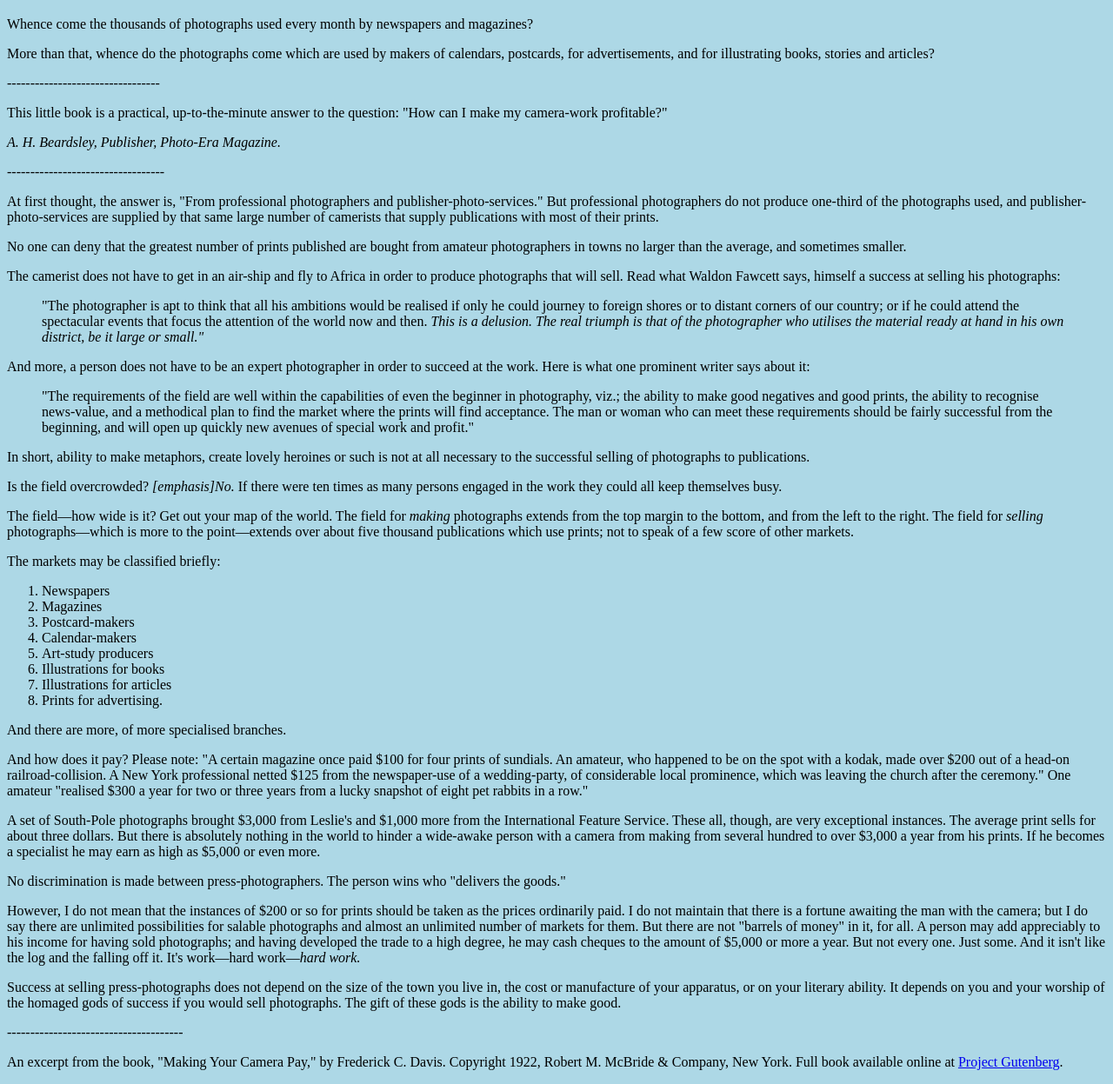
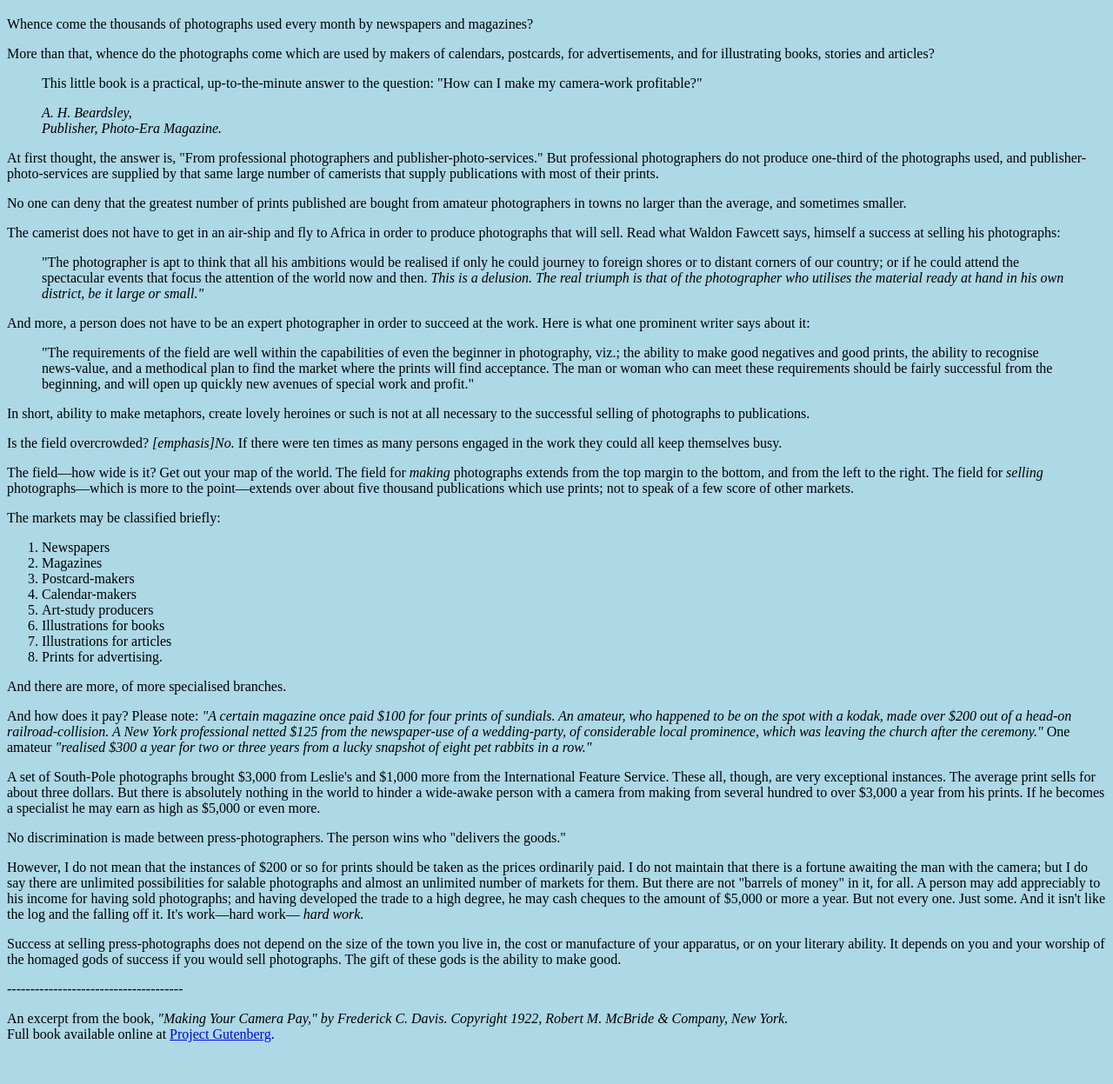
Before and after one commit to TXMack713/FrontendMastersDay1, a plain HTML site: page practice.html in a window 1280 px wide. Shown: the part 87-1334 px from the top of the page at 87% size. After the commit the page ends 1302 px from the top, so only its background shows below. Drawn offline with Linux system fonts and the light colour scheme.

Commit message:
Updated the practice page

```diff
--- a/practice.html
+++ b/practice.html
@@ -13,12 +13,14 @@
       <p>Whence come the thousands of photographs used every month by newspapers and magazines?</p>
 
       <p>More than that, whence do the photographs come which are used by makers of calendars, postcards, for advertisements, and for illustrating books, stories and articles?</p>
-    <p>---------------------------------</p>
+      <!-- 	<p>---------------------------------</p> -->
+      <blockquote>
         <p>This little book is a practical, up-to-the-minute answer to the question: "How can I make my camera-work profitable?"</p>
 
-    <cite>A. H. Beardsley,
+        <cite>A. H. Beardsley,<br>
           Publisher, Photo-Era Magazine.</cite>
-    <p>----------------------------------</p>
+      </blockquote>
+      <!-- 	<p>----------------------------------</p> -->
 
       <p>At first thought, the answer is, "From professional photographers and publisher-photo-services." But professional photographers do not produce one-third of the photographs used, and publisher-photo-services are supplied by that same large number of camerists that supply publications with most of their prints.</p>
 
@@ -26,7 +28,9 @@
 
       <p>The camerist does not have to get in an air-ship and fly to Africa in order to produce photographs that will sell. Read what Waldon Fawcett says, himself a success at selling his photographs:</p>
 
-    <blockquote>"The photographer is apt to think that all his ambitions would be realised if only he could journey to foreign shores or to distant corners of our country; or if he could attend the spectacular events that focus the attention of the world now and then. <!--[emphasize] --><em>This is a delusion. The real triumph is that of the photographer who utilises the material ready at hand in his own district, be it large or small."<!--[end]--></em></blockquote>
+      <blockquote>"The photographer is apt to think that all his ambitions would be realised if only he could journey to foreign shores or to distant corners of our country; or if he could attend the spectacular events that focus the attention of the world now and then.
+        <!--[emphasize] --><em>This is a delusion. The real triumph is that of the photographer who utilises the material ready at hand in his own district, be it large or small."
+          <!--[end]--></em></blockquote>
 
       <p>And more, a person does not have to be an expert photographer in order to succeed at the work. Here is what one prominent writer says about it:</p>
 
@@ -34,9 +38,14 @@
 
       <p>In short, ability to make metaphors, create lovely heroines or such is not at all necessary to the successful selling of photographs to publications.</p>
 
-    <p>Is the field overcrowded? <em>[emphasis]No.</em><!--[end]--> If there were ten times as many persons engaged in the work they could all keep themselves busy.</p>
+      <p>Is the field overcrowded? <em>[emphasis]No.</em>
+        <!--[end]--> If there were ten times as many persons engaged in the work they could all keep themselves busy.</p>
 
-    <p>The field—how wide is it? Get out your map of the world. The field for <!--[emphasis]--><em>making</em> <!--[end]--> photographs extends from the top margin to the bottom, and from the left to the right. The field for <!--[emphasis]--><em>selling</em> <!--[end]--> photographs—which is more to the point—extends over about five thousand publications which use prints; not to speak of a few score of other markets.</p>
+      <p>The field—how wide is it? Get out your map of the world. The field for
+        <!--[emphasis]--><em>making</em>
+        <!--[end]--> photographs extends from the top margin to the bottom, and from the left to the right. The field for
+        <!--[emphasis]--><em>selling</em>
+        <!--[end]--> photographs—which is more to the point—extends over about five thousand publications which use prints; not to speak of a few score of other markets.</p>
 
       <p>The markets may be classified briefly:
         <ol>
@@ -51,17 +60,22 @@
         </ol>
         And there are more, of more specialised branches.</p>
 
-    <p>And how does it pay? Please note: "A certain magazine once paid $100 for four prints of sundials. An amateur, who happened to be on the spot with a kodak, made over $200 out of a head-on railroad-collision. A New York professional netted $125 from the newspaper-use of a wedding-party, of considerable local prominence, which was leaving the church after the ceremony." One amateur "realised $300 a year for two or three years from a lucky snapshot of eight pet rabbits in a row."</p>
+      <p>And how does it pay? Please note: <cite>"A certain magazine once paid $100 for four prints of sundials. An amateur, who happened to be on the spot with a kodak, made over $200 out of a head-on railroad-collision. A New York professional netted $125 from the newspaper-use of a wedding-party, of considerable local prominence, which was leaving the church after the ceremony."</cite> One amateur <cite>"realised $300 a year for two or three years from a lucky snapshot of eight pet rabbits in a row."</cite></p>
 
       <p>A set of South-Pole photographs brought $3,000 from Leslie's and $1,000 more from the International Feature Service. These all, though, are very exceptional instances. The average print sells for about three dollars. But there is absolutely nothing in the world to hinder a wide-awake person with a camera from making from several hundred to over $3,000 a year from his prints. If he becomes a specialist he may earn as high as $5,000 or even more.</p>
 
       <p>No discrimination is made between press-photographers. The person wins who "delivers the goods."</p>
 
-    <p>However, I do not mean that the instances of $200 or so for prints should be taken as the prices ordinarily paid. I do not maintain that there is a fortune awaiting the man with the camera; but I do say there are unlimited possibilities for salable photographs and almost an unlimited number of markets for them. But there are not "barrels of money" in it, for all. A person may add appreciably to his income for having sold photographs; and having developed the trade to a high degree, he may cash cheques to the amount of $5,000 or more a year. But not every one. Just some. And it isn't like the log and the falling off it. It's work—hard work—<!--[emphasis]--><em>hard work.</em><!--[end]--></p>
+      <p>However, I do not mean that the instances of $200 or so for prints should be taken as the prices ordinarily paid. I do not maintain that there is a fortune awaiting the man with the camera; but I do say there are unlimited possibilities for salable photographs and almost an unlimited number of markets for them. But there are not "barrels of money" in it, for all. A person may add appreciably to his income for having sold photographs; and having developed the trade to a high degree, he may cash cheques to the amount of $5,000 or more a year. But not every one. Just some. And it isn't like the log and the falling off it. It's work—hard work—
+        <!--[emphasis]--><em>hard work.</em>
+        <!--[end]-->
+      </p>
 
       <p>Success at selling press-photographs does not depend on the size of the town you live in, the cost or manufacture of your apparatus, or on your literary ability. It depends on you and your worship of the homaged gods of success if you would sell photographs. The gift of these gods is the ability to make good.</p>
 
       <p>--------------------------------------</p>
-    <p>An excerpt from the book, "Making Your Camera Pay," by Frederick C. Davis. Copyright 1922, Robert M. McBride & Company, New York. Full book available online at <a href=https://www.gutenberg.org/files/35709/35709-h/35709-h.htm>Project Gutenberg</a>.</p>
+      <footer>
+        <p>An excerpt from the book, <cite>"Making Your Camera Pay," by Frederick C. Davis. Copyright 1922, Robert M. McBride & Company, New York.</cite> <br>Full book available online at <a href=https://www.gutenberg.org/files/35709/35709-h/35709-h.htm target="_blank">Project Gutenberg</a>.</p>
+      </footer>
     </body>
 </html>
```
Lines whose indentation alone changed are shown as unchanged.
